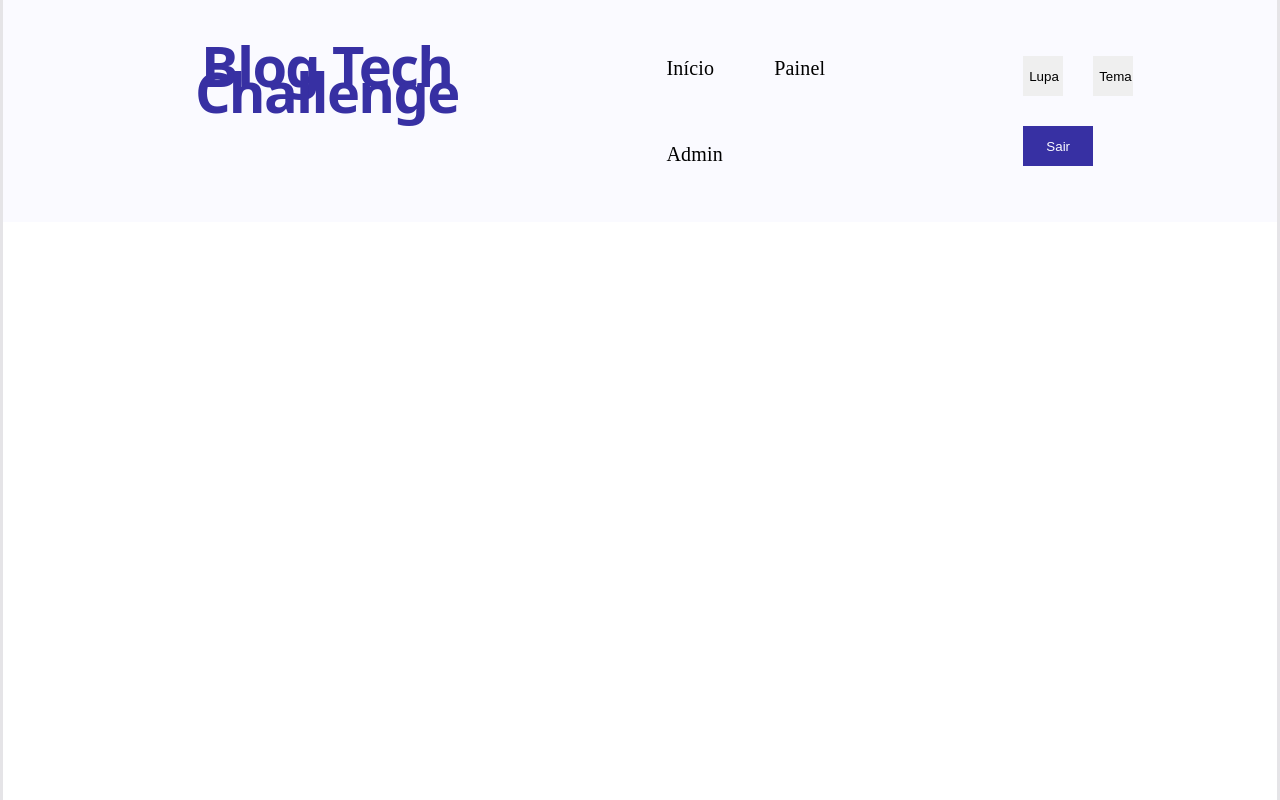
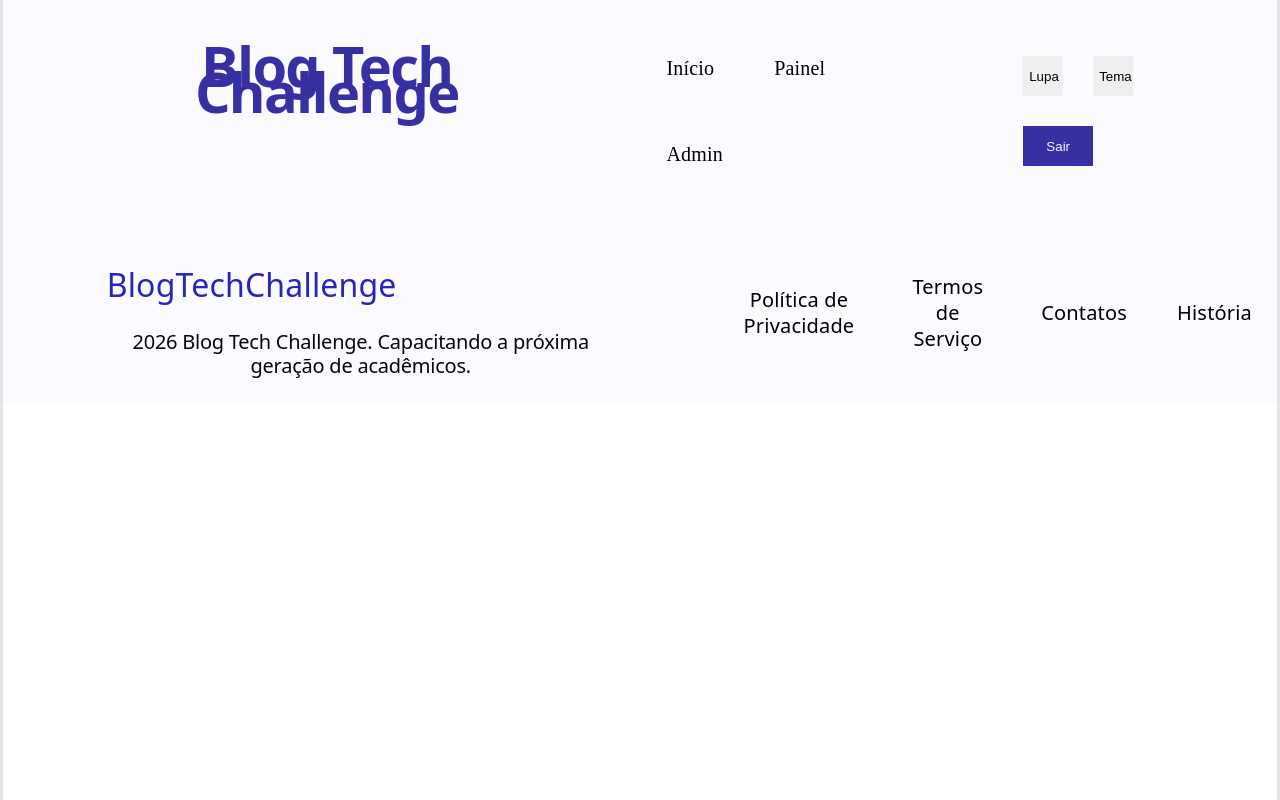
Before and after one commit to danilolugli/Blog-Tech-Front, a React (Vite) app: page / in a window 1280 px wide. Built offline with nearby package versions, Linux system fonts and the light colour scheme.

Commit message:
Esboço Footer

```diff
--- a/src/App.tsx
+++ b/src/App.tsx
@@ -1,10 +1,14 @@
 import './App.css'
+import Footer from './components/Footer/Footer';
 import Header from './components/Header/Header'
 
 function App() {
 
   return (
+    <>
     <Header/>
+    <Footer/>
+     </>
   );
 }
 
--- /dev/null
+++ b/src/components/Footer/Footer.tsx
@@ -0,0 +1,65 @@
+import styled from "styled-components";
+
+const FooterContainer = styled.footer`
+    display: flex;
+    // height: 10%;
+    background-color: #fafaff;
+`;
+
+const FooterList = styled.ul`
+    display: flex;
+    list-style: none;
+    align-items: flex-start;
+    flex-direction: column;
+    margin-left: 5%;
+`;
+
+const TituloFooter = styled.h3`
+    font-size: 32px;
+    color: #2626bc;
+    left: 0;
+    font-weight: 500;
+`;
+
+const Frase = styled.h2`
+    font-weight: 300;
+    font-size: 20px;
+`;
+
+const FooterListTwo = styled.ul`
+    display: flex;
+    list-style: none;
+    align-items: flex-start;
+    flex-direction: row;
+    align-items: center;
+    margin-left: 5%;
+`;
+
+const TextoFooter = styled.h4`
+    color: black;
+    font-weight: 400;
+    margin: 5px 25px;
+    font-size: 20px;
+`;
+
+const Footer: React.FC = () => {
+    return (
+        <FooterContainer>
+            <FooterList>
+                <li> <TituloFooter>BlogTechChallenge</TituloFooter> </li>
+                <li> <Frase>2026 Blog Tech Challenge. Capacitando a próxima geração de acadêmicos.</Frase> </li>
+            </FooterList>
+
+            <FooterListTwo>
+                <li><TextoFooter>Política de Privacidade</TextoFooter></li>
+                <li><TextoFooter>Termos de Serviço</TextoFooter></li>
+                <li><TextoFooter>Contatos</TextoFooter></li>
+                <li><TextoFooter>História</TextoFooter></li>
+            </FooterListTwo>
+
+
+        </FooterContainer>
+    );
+};
+
+export default Footer;
--- a/src/components/Header/Header.tsx
+++ b/src/components/Header/Header.tsx
@@ -1,4 +1,4 @@
-import React from 'react';
+import React, { useState } from 'react';
 import styled from 'styled-components';
 
 const HeaderContainer = styled.header`
@@ -40,6 +40,10 @@ const BotaoIcone = styled.button`
     height: 40px;
     border: 0;
     margin: 15px;
+    cursor: pointer;
+    &:hover {
+        background-color: #4f46e5;
+    }
 `;
 
 const BotaoSair = styled.button`
@@ -50,9 +54,15 @@ const BotaoSair = styled.button`
     color: #fafaff;
     border: 0;
     margin: 15px;
+    cursor: pointer;&:hover {
+        color: #3730a3;
+        background-color: #fafaff;
+    }
 `;
 
 const Header: React.FC = () => {
+    const [isLoggedIn, setIsLoggedIn] = useState(true);
+
         return (
         <HeaderContainer>
             <HeaderTitle>Blog Tech Challenge</HeaderTitle>
@@ -63,12 +73,14 @@ const Header: React.FC = () => {
                 <HeaderLink>Admin</HeaderLink>
             </HeaderList>
 
+            {isLoggedIn && (
                 <HeaderActions>
                     <BotaoIcone>Lupa</BotaoIcone>
                     <BotaoIcone>Tema</BotaoIcone>
                     <img src="" />
                     <BotaoSair>Sair</BotaoSair>
                 </HeaderActions>
+            )}
         </HeaderContainer>
     );
 };
```
Lines whose indentation alone changed are shown as unchanged.
